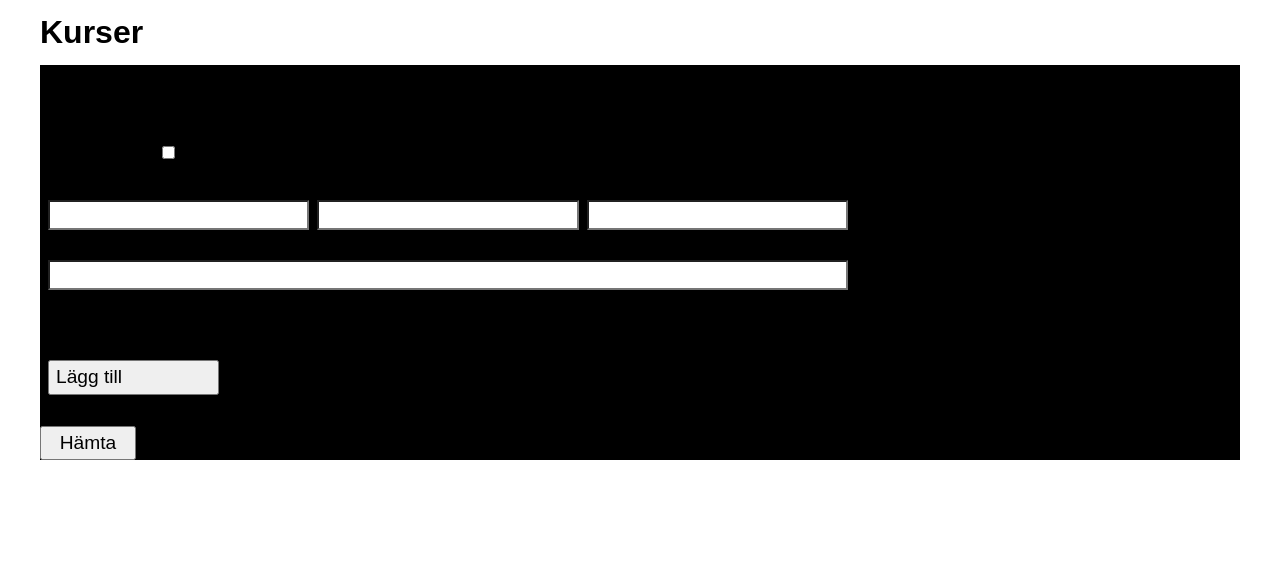
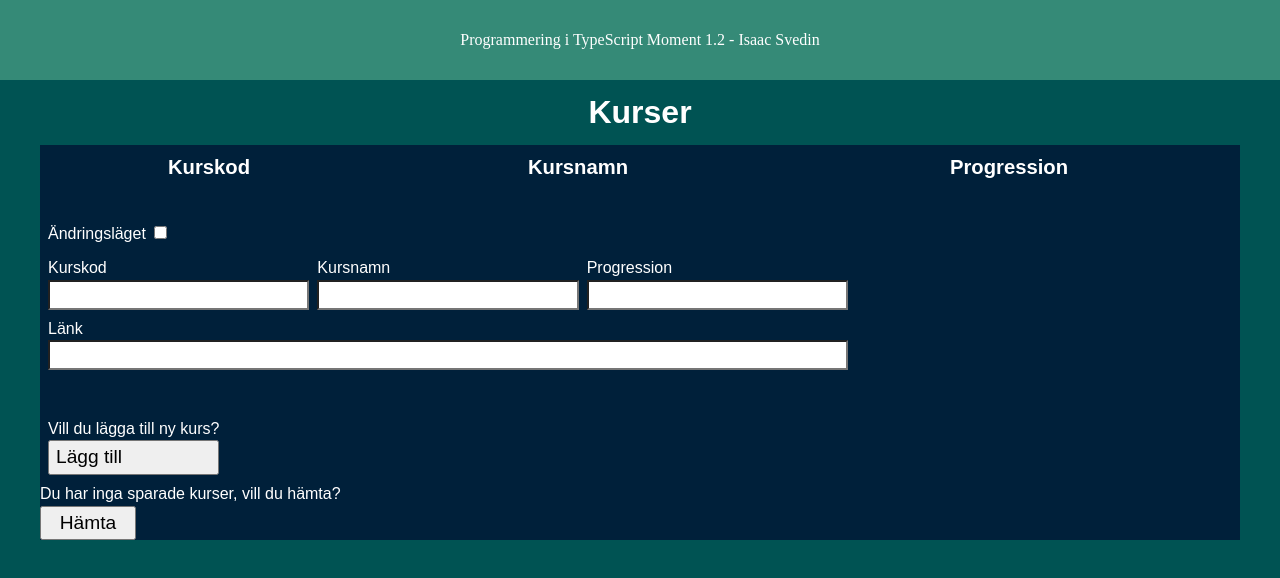
Before and after one commit to C4ndyFl4mes/typescript-moment1.2, a website built with Vite: page index.html in a window 1280 px wide. Built offline with nearby package versions, Linux system fonts and the light colour scheme.

Commit message:
Added the last things.

```diff
--- a/index.html
+++ b/index.html
@@ -6,11 +6,13 @@
   <meta name="viewport" content="width=device-width, initial-scale=1.0" />
   <link rel="stylesheet" href="/src/styles/main.scss">
   <script type="module" src="/src/scripts/main.ts"></script>
-  <title>Vite + TS</title>
+  <title>Kurser</title>
 </head>
 
 <body>
-  <header></header>
+  <header>
+    <p>Programmering i TypeScript Moment 1.2 - Isaac Svedin</p>
+  </header>
   <main>
     <h1>Kurser</h1>
     <div class="table-frame">
--- a/src/styles/abstracts/_variables.scss
+++ b/src/styles/abstracts/_variables.scss
@@ -21,18 +21,18 @@ $input-line-heght: 1.5rem;
 
 // Colors
 // Light Theme (lith)
-$lith-primary-bg-color: #fff;
-$lith-primary-fg-color: #000;
-$lith-secondary-bg-color: #17af8e;
+$lith-primary-bg-color: #005353;;
+$lith-primary-fg-color: #fff;
+$lith-secondary-bg-color: #358a77;
 
-$lith-table-bg-color: #000000;
-$lith-row-bg-color: #000;
+$lith-table-bg-color: #00203a;
+$lith-row-bg-color: #013158;
 // ...
 
 // Dark Theme (dath)
 $dath-primary-bg-color: #005353;
 $dath-primary-fg-color: #fff;
-$dath-secondary-bg-color: #17af8e;
+$dath-secondary-bg-color: #358a77;
 
 $dath-table-bg-color: #00203a;
 $dath-row-bg-color: #013158;
--- a/src/styles/layout/_header.scss
+++ b/src/styles/layout/_header.scss
@@ -1 +1,13 @@
 // Header
+
+header {
+    width: 100%;
+    height: 5rem;
+    background-color: var(--secondary-bg-color);
+    display: flex;
+    align-items: center;
+    justify-content: center;
+    p {
+        margin: 0;
+    }
+}
--- a/src/styles/layout/_main_content.scss
+++ b/src/styles/layout/_main_content.scss
@@ -10,6 +10,11 @@ main {
 
     @extend %main-typography;
 }
+
+h1 {
+    justify-self: center;
+}
+
 .table-frame {
     max-width: 1200px;
     background-color: var(--table-bg-color);
@@ -36,6 +41,7 @@ table {
         max-width: fit-content;
         padding: 0.5rem;
         padding-bottom: 0.75rem;
+        padding-left: 0;
     }
     .inputs {
         display: flex;
--- a/src/styles/themes/_theme.scss
+++ b/src/styles/themes/_theme.scss
@@ -17,6 +17,7 @@ $base-theme: (
 $light-theme: (
     "primary-bg-color": var.$lith-primary-bg-color,
     "primary-fg-color": var.$lith-primary-fg-color,
+    "secondary-bg-color": var.$lith-secondary-bg-color,
     "table-bg-color": var.$lith-table-bg-color,
     "row-bg-color": var.$lith-row-bg-color
     // ...
@@ -26,6 +27,7 @@ $light-theme: (
 $dark-theme: (
     "primary-bg-color": var.$dath-primary-bg-color,
     "primary-fg-color": var.$dath-primary-fg-color,
+    "secondary-bg-color": var.$dath-secondary-bg-color,
     "table-bg-color": var.$dath-table-bg-color,
     "row-bg-color": var.$dath-row-bg-color
     // ...
```
